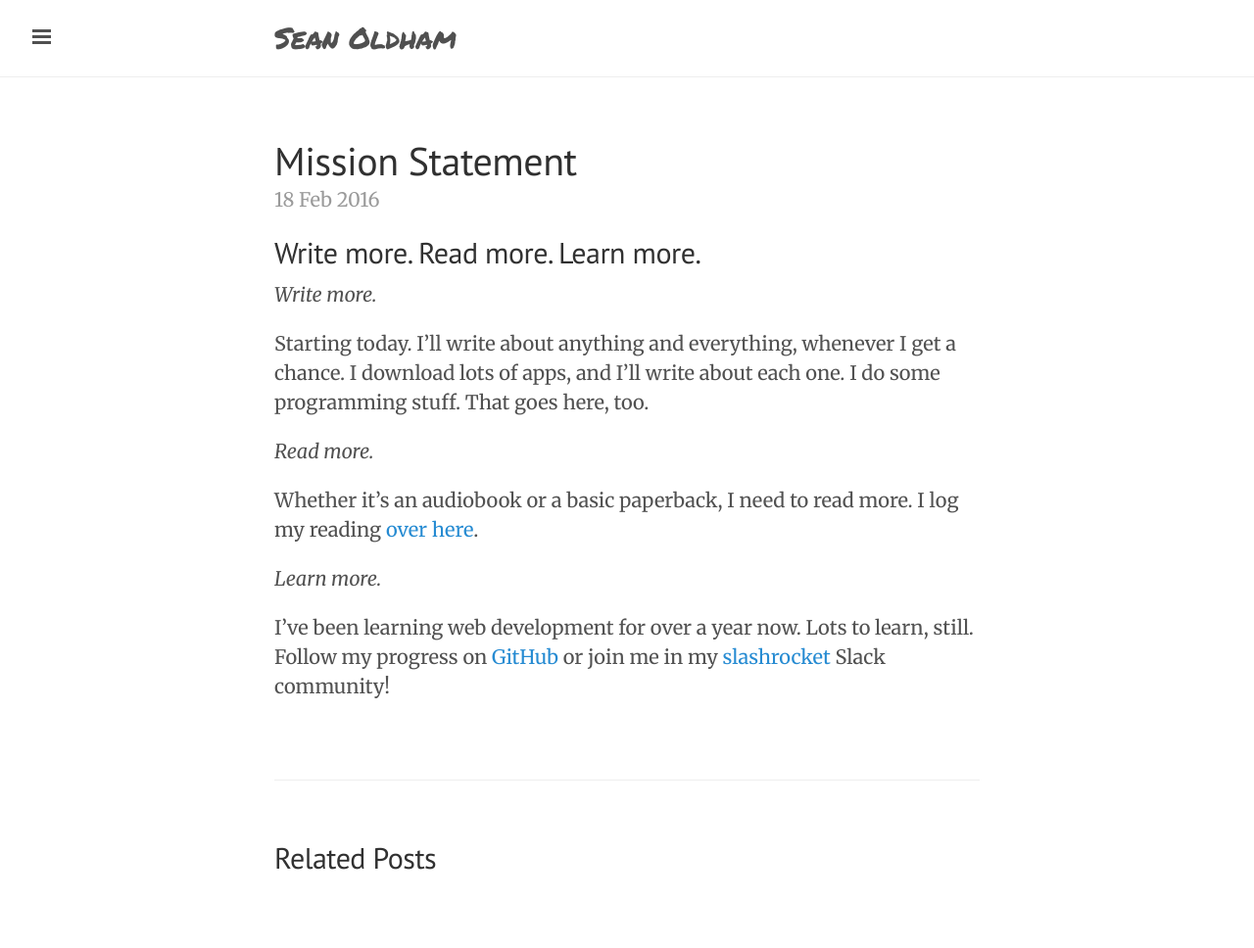
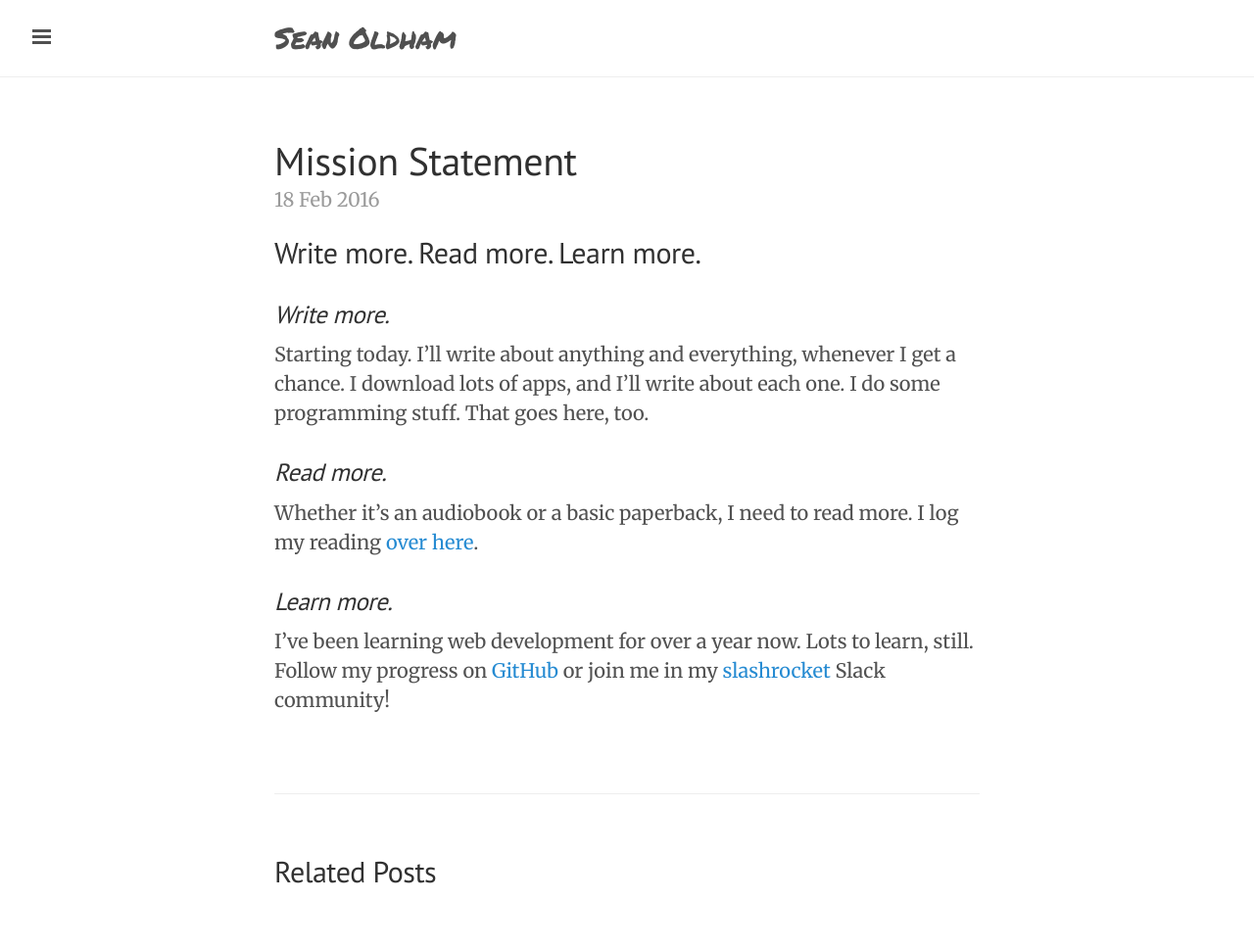
Before and after one commit to seanoldham/seanosaur.github.io, a Jekyll site: the page built from _posts/2016-02-18-mission-statement.markdown, in a window 1280 px wide. Shown: the whole page at 98% size. Built offline with Jekyll 4.4.1, drawn with Linux system fonts in a browser that asks for light colours.

```diff
--- a/_posts/2016-02-18-mission-statement.markdown
+++ b/_posts/2016-02-18-mission-statement.markdown
@@ -6,14 +6,14 @@ tags: [meta]
 ---
 ## Write more. Read more. Learn more.
 
-_Write more._
+### _Write more._
 
 Starting today. I'll write about anything and everything, whenever I get a chance. I download lots of apps, and I'll write about each one. I do some programming stuff. That goes here, too.
 
-_Read more._
+### _Read more._
 
 Whether it's an audiobook or a basic paperback, I need to read more. I log my reading [over here](http://read.seanosaur.com).
 
-_Learn more._
+### _Learn more._
 
 I've been learning web development for over a year now. Lots to learn, still. Follow my progress on [GitHub](http://github.com/seanosaur) or join me in my [slashrocket](http://slashrocket.io) Slack community!
```
